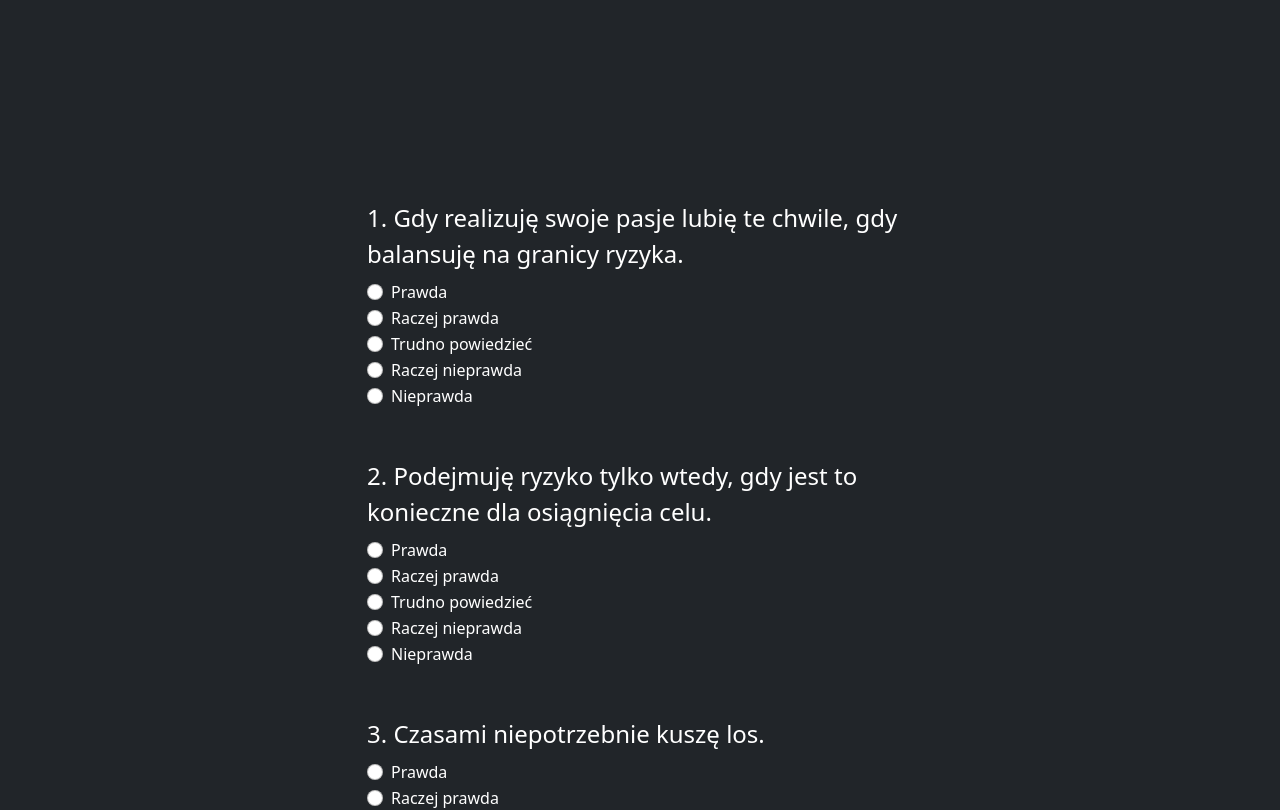
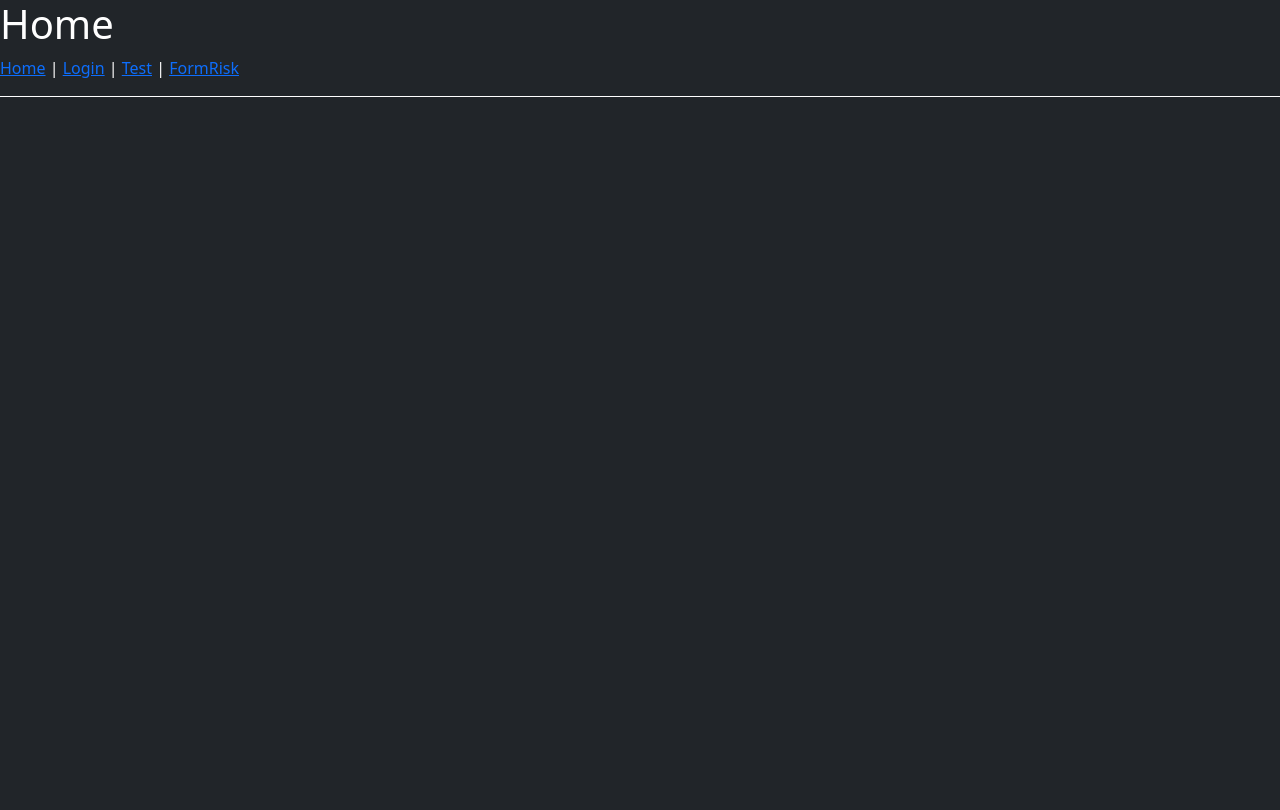
Before and after one commit to teatroCamillo/pd-project, a React (Create React App) app: page / in a window 1280 px wide. Shown: the top 810 px of the page. Built offline with nearby package versions, Linux system fonts and the light colour scheme.

Commit message:
Basic routing

```diff
--- a/package.json
+++ b/package.json
@@ -10,6 +10,7 @@
     "react": "^18.2.0",
     "react-bootstrap": "^2.4.0",
     "react-dom": "^18.2.0",
+    "react-router-dom": "^6.3.0",
     "react-scripts": "5.0.1",
     "web-vitals": "^2.1.4"
   },
--- a/src/App.js
+++ b/src/App.js
@@ -1,11 +1,21 @@
+import React from "react";
 import 'bootstrap/dist/css/bootstrap.min.css';
+import { BrowserRouter, Routes, Route } from "react-router-dom";
 import FormRisk from './components/FormRisk';
+import Home from './components/Home';
+import Login from './components/Login';
+import TestResult from './components/TestResult';
 
 function App() {
   return (
-    <div className="App h-100">
-     <FormRisk />
-    </div>
+    <BrowserRouter>
+      <Routes>
+        <Route path='/' element={<Home />} />
+        <Route path='/login' element={<Login />} />
+        <Route path='/risk' element={<FormRisk />} />
+        <Route path='/test' element={<TestResult />} />
+      </Routes>
+    </BrowserRouter>
   );
 }
 
--- a/src/components/FormRisk.jsx
+++ b/src/components/FormRisk.jsx
@@ -1,4 +1,5 @@
 import React, { useState, useEffect } from 'react';
+import { Link } from "react-router-dom";
 import 'bootstrap/dist/css/bootstrap.min.css';
 import Container from 'react-bootstrap/Container';
 import Row from 'react-bootstrap/Row';
@@ -116,19 +117,12 @@ const FormRisk = () => {
 
   }, [selected]);
 
-
-  // approveClick
-  const approvClick = () => {
-
-  };
-
-
   return (
     <Container className='h-100'>
       <div class="h-25"></div>
       <Row className="justify-content-md-center">
         <Col md="6">
-          <Form>
+          <Form >
             {data.questions.map( question => {
               return (
                 <Form.Group as={Row} className="mb-5" key={question.id} controlId={question.id} >
@@ -177,7 +171,7 @@ const FormRisk = () => {
             })}
 
             <div class="justify-content-center">
-              <Button className='align-middle' variant="primary" type="submit" onClick={approvClick}>
+              <Button className='align-middle' variant="primary" type="submit">
                 Zatwierdź
               </Button>
             </div>
--- /dev/null
+++ b/src/components/Home.jsx
@@ -0,0 +1,23 @@
+import React from 'react'
+import { Link } from "react-router-dom";
+
+const Home = () => {
+  return (
+    <div>
+        <h1>Home</h1>
+        <nav
+            style={{
+                borderBottom: "solid 1px",
+                paddingBottom: "1rem",
+            }}
+            >
+            <Link to="/">Home</Link> |{" "}
+            <Link to="/login">Login</Link> |{" "}
+            <Link to="/test">Test</Link> |{" "}
+            <Link to="/risk">FormRisk</Link>
+        </nav>
+    </div>
+  )
+}
+
+export default Home
--- /dev/null
+++ b/src/components/Login.jsx
@@ -0,0 +1,9 @@
+import { Link } from "react-router-dom";
+
+const Login = () => {
+  return (
+    <h1>Login</h1>
+  )
+}
+
+export default Login
--- /dev/null
+++ b/src/components/TestResult.jsx
@@ -0,0 +1,12 @@
+import React from 'react'
+
+const TestResult = () => {
+  return (
+    <div>
+        <h1>TestResult</h1>
+
+    </div>
+  )
+}
+
+export default TestResult;
```
Also changed, not shown: 1 other file (tests, documents, lock files or other folders).
